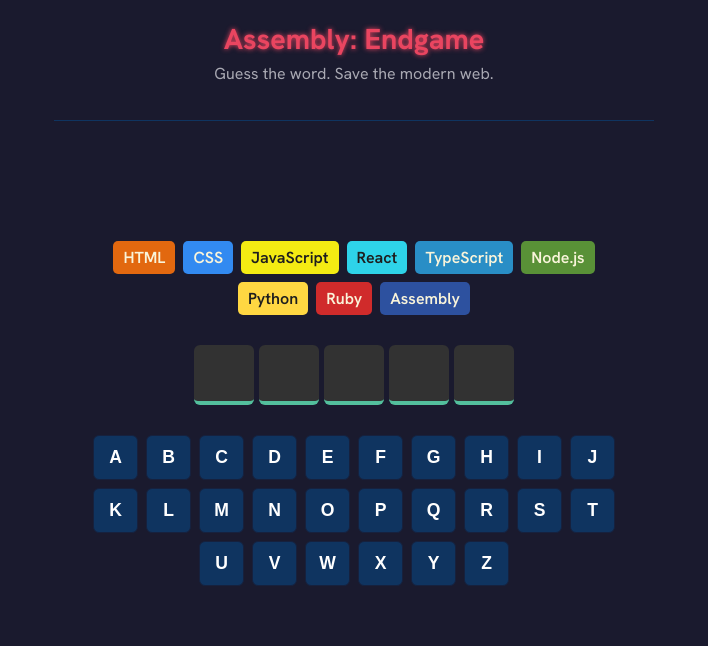
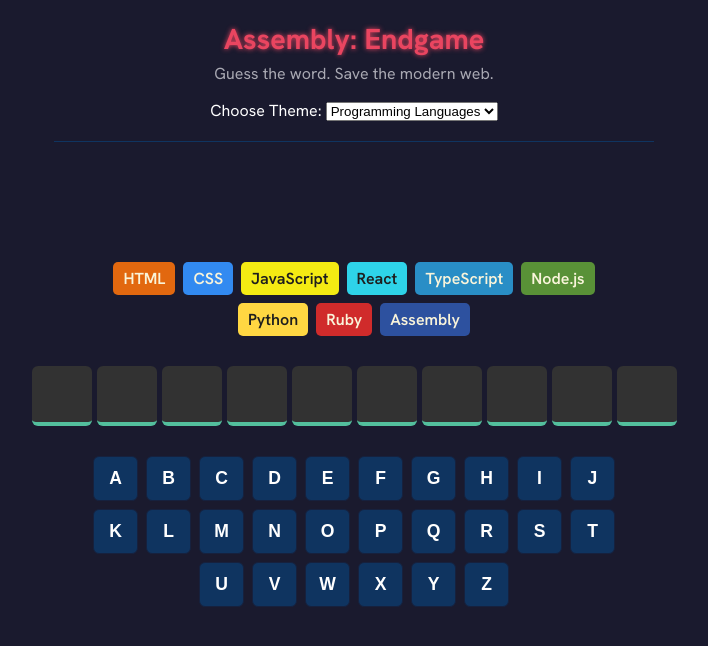
Before and after one commit to Inouye165/scrimba-assembly-endgame, a React (Vite) app: page / in a window 1280 px wide. Shown: the top 646 px of the page, without its empty margins (286-994 px from the left). Built offline with nearby package versions, Linux system fonts and the light colour scheme.

Commit message:
feat: added drop down to choose theme.  included logic will substitute word sets.

```diff
--- a/src/App.jsx
+++ b/src/App.jsx
@@ -1,50 +1,73 @@
-import { useState, useEffect } from "react"
-import { clsx } from "clsx"
-import { languages } from "./languages"
-import { getFarewellText, getRandomWord } from "./utils"
+import { useState, useEffect } from "react";
+import { clsx } from "clsx";
+// Import themes and new helpers from your new themes.js file
+import { themes, getRandomWordForTheme, getFarewellTextForTheme } from "./themes";
 
-export default function AssemblyEndgame() {
-    const [currentWord, setCurrentWord] = useState(() => getRandomWord())
-    const [guessedLetters, setGuessedLetters] = useState(new Set())
-    const [isShaking, setIsShaking] = useState(false)
+// This is your main App component now
+export default function App() { // Renamed from AssemblyEndgame to App
+    // State to hold the selected theme ID, default to 'languages'
+    const [selectedThemeId, setSelectedThemeId] = useState('languages');
+
+    // Get the current active theme object
+    const currentTheme = themes.find(theme => theme.id === selectedThemeId);
+
+    // Initial word generation uses the selected theme
+    const [currentWord, setCurrentWord] = useState(() => getRandomWordForTheme(selectedThemeId));
+    const [guessedLetters, setGuessedLetters] = useState(new Set());
+    const [isShaking, setIsShaking] = useState(false);
 
     // Derived values
-    const wrongGuesses = Array.from(guessedLetters).filter(letter => !currentWord.includes(letter))
-    const wrongGuessCount = wrongGuesses.length
-    const isGameWon = currentWord.split("").every(letter => guessedLetters.has(letter))
-    const isGameLost = wrongGuessCount >= languages.length
-    const isGameOver = isGameWon || isGameLost
-    const lastWrongGuess = wrongGuesses[wrongGuesses.length - 1]
+    const wrongGuesses = Array.from(guessedLetters).filter(letter => !currentWord.includes(letter));
+    const wrongGuessCount = wrongGuesses.length;
+    // Use currentTheme.lives.length for max guesses, as it's dynamic now
+    const isGameLost = wrongGuessCount >= currentTheme.lives.length;
+    const isGameWon = currentWord.split("").every(letter => guessedLetters.has(letter));
+    const isGameOver = isGameWon || isGameLost;
+    const lastWrongGuess = wrongGuesses[wrongGuesses.length - 1];
 
     useEffect(() => {
         if (lastWrongGuess) {
-            setIsShaking(true)
-            const timeoutId = setTimeout(() => setIsShaking(false), 500)
-            return () => clearTimeout(timeoutId)
+            setIsShaking(true);
+            const timeoutId = setTimeout(() => setIsShaking(false), 500);
+            return () => clearTimeout(timeoutId);
         }
-    }, [lastWrongGuess])
+    }, [lastWrongGuess]);
+
+    // Effect to reset game when theme changes
+    useEffect(() => {
+        startNewGame(); // Reset game when selectedThemeId changes
+    }, [selectedThemeId]); // Dependency array includes selectedThemeId
 
     function addGuessedLetter(letter) {
-        setGuessedLetters(prev => new Set([...prev, letter]))
+        // Prevent adding letters if game is over
+        if (isGameOver) return;
+        setGuessedLetters(prev => new Set([...prev, letter]));
     }
 
     function startNewGame() {
-        setCurrentWord(getRandomWord())
-        setGuessedLetters(new Set())
+        setCurrentWord(getRandomWordForTheme(selectedThemeId)); // Get new word from selected theme
+        setGuessedLetters(new Set());
+        setIsShaking(false); // Reset shaking state for new game
     }
 
-    const languageElements = languages.map((lang, index) => (
+    // Handle theme change from dropdown
+    const handleThemeChange = (event) => {
+        setSelectedThemeId(event.target.value);
+    };
+
+    // The chips should now represent the 'lives' of the currently selected theme
+    const languageElements = currentTheme.lives.map((life, index) => (
         <span
-            key={lang.name}
+            key={life.name || index} // Use name or index for key for flexibility
             className={clsx("chip", index < wrongGuessCount && "lost")}
-            style={{ backgroundColor: lang.backgroundColor, color: lang.color }}
+            style={{ backgroundColor: life.backgroundColor, color: life.color }}
         >
-            {lang.name}
+            {life.name}
         </span>
-    ))
+    ));
 
     const letterElements = currentWord.split("").map((letter, index) => {
-        const isRevealed = isGameLost || guessedLetters.has(letter)
+        const isRevealed = isGameLost || guessedLetters.has(letter);
         return (
             <span
                 key={index}
@@ -58,13 +81,13 @@ export default function AssemblyEndgame() {
                     {isRevealed ? letter.toUpperCase() : ""}
                 </span>
             </span>
-        )
-    })
+        );
+    });
 
     const keyboardElements = "abcdefghijklmnopqrstuvwxyz".split("").map(letter => {
-        const isGuessed = guessedLetters.has(letter)
-        const isCorrect = isGuessed && currentWord.includes(letter)
-        const isWrong = isGuessed && !currentWord.includes(letter)
+        const isGuessed = guessedLetters.has(letter);
+        const isCorrect = isGuessed && currentWord.includes(letter);
+        const isWrong = isGuessed && !currentWord.includes(letter);
 
         return (
             <button
@@ -77,16 +100,17 @@ export default function AssemblyEndgame() {
             >
                 {letter.toUpperCase()}
             </button>
-        )
-    })
+        );
+    });
 
     function renderGameStatus() {
         if (!isGameOver && lastWrongGuess) {
+            // Use the new helper for farewell text
             return (
                 <p className="farewell-message">
-                    {getFarewellText(languages[wrongGuessCount - 1].name)}
+                    {getFarewellTextForTheme(selectedThemeId, wrongGuessCount - 1)}
                 </p>
-            )
+            );
         }
 
         if (isGameWon) {
@@ -95,19 +119,19 @@ export default function AssemblyEndgame() {
                     <h2>YOU WIN!</h2>
                     <p>The programming world is safe. Well done! 🎉</p>
                 </>
-            )
+            );
         }
 
         if (isGameLost) {
             return (
                 <>
                     <h2>GAME OVER</h2>
-                    <p>You lose! Better start learning Assembly 😭</p>
+                    <p>{currentTheme.loseMessage}</p> {/* Use theme-specific lose message */}
                 </>
-            )
+            );
         }
 
-        return null
+        return null;
     }
 
     return (
@@ -115,6 +139,16 @@ export default function AssemblyEndgame() {
             <header>
                 <h1>Assembly: Endgame</h1>
                 <p>Guess the word. Save the modern web.</p>
+                <div className="theme-selector">
+                    <label htmlFor="theme-select">Choose Theme: </label>
+                    <select id="theme-select" value={selectedThemeId} onChange={handleThemeChange}>
+                        {themes.map(theme => (
+                            <option key={theme.id} value={theme.id}>
+                                {theme.name}
+                            </option>
+                        ))}
+                    </select>
+                </div>
             </header>
 
             <section
@@ -147,5 +181,5 @@ export default function AssemblyEndgame() {
                 </button>
             )}
         </main>
-    )
+    );
 }
--- a/src/archery.js
+++ b/src/archery.js
@@ -1,4 +1,4 @@
-export const languages = [
+export const archery = [
     {
         name: "Quiver",
         backgroundColor: "#E2680F",
--- /dev/null
+++ b/src/themes.js
@@ -0,0 +1,66 @@
+// src/themes.js
+
+import { languages } from './languages'; // Assuming this exports an array of language objects
+import { archery } from './archery';   // Assuming this exports an array of archery objects
+
+export const themes = [
+    {
+        id: 'languages',
+        name: 'Programming Languages',
+        // words: uses .name.toLowerCase() because 'languages' array items are objects
+        words: languages.map(lang => lang.name.toLowerCase()),
+        lives: languages, // Use the language objects for lives/chips (they have name, color, background)
+        farewellTextFn: (wrongGuessIndex) => languages[wrongGuessIndex] ? languages[wrongGuessIndex].name : 'unknown',
+        loseMessage: "You lose! Better start learning Assembly 😭"
+    },
+    {
+        id: 'archery',
+        name: 'Archery Terms',
+        // FIX: words: now uses .name.toLowerCase() because 'archery' array items are also objects
+        words: archery.map(term => term.name.toLowerCase()),
+        // IMPROVEMENT: lives: now uses the 'archery' objects directly for lives/chips
+        // This allows them to use their defined name, backgroundColor, and color
+        lives: archery,
+        // IMPROVEMENT: farewellTextFn: can now include the name of the lost arrow/term
+        farewellTextFn: (wrongGuessIndex) => archery[wrongGuessIndex] ? `You missed! Goodbye, ${archery[wrongGuessIndex].name}!` : `You missed an arrow!`,
+        loseMessage: "You ran out of arrows! 🏹"
+    }
+    // Add more themes here in the future
+    /*
+    {
+        id: 'animals',
+        name: 'Animals',
+        words: ['lion', 'tiger', 'elephant', 'giraffe'], // Example for a theme with simple string words
+        lives: Array.from({ length: 7 }, (_, i) => ({ // Example for generic lives if not tied to specific data
+            name: `Life ${i + 1}`,
+            backgroundColor: '#add8e6',
+            color: '#000'
+        })),
+        farewellTextFn: (wrongGuessIndex) => `A life slips away...`,
+        loseMessage: "No lives left!"
+    }
+    */
+];
+
+// Helper to get a random word from a specific theme
+export const getRandomWordForTheme = (themeId) => {
+    const theme = themes.find(t => t.id === themeId);
+    if (!theme || theme.words.length === 0) {
+        console.warn(`Theme "${themeId}" not found or has no words.`);
+        return "default"; // Fallback word
+    }
+    const randomIndex = Math.floor(Math.random() * theme.words.length);
+    return theme.words[randomIndex];
+};
+
+// Helper to get farewell text based on theme and wrongGuessIndex
+export const getFarewellTextForTheme = (themeId, wrongGuessIndex) => {
+    const theme = themes.find(t => t.id === themeId);
+    if (!theme || !theme.farewellTextFn) {
+        return "Oh no!"; // Fallback if farewellTextFn is missing
+    }
+
+    // Call the theme-specific farewell function
+    // Pass the index directly; the function itself should handle boundary checks if needed
+    return theme.farewellTextFn(wrongGuessIndex);
+};
```
